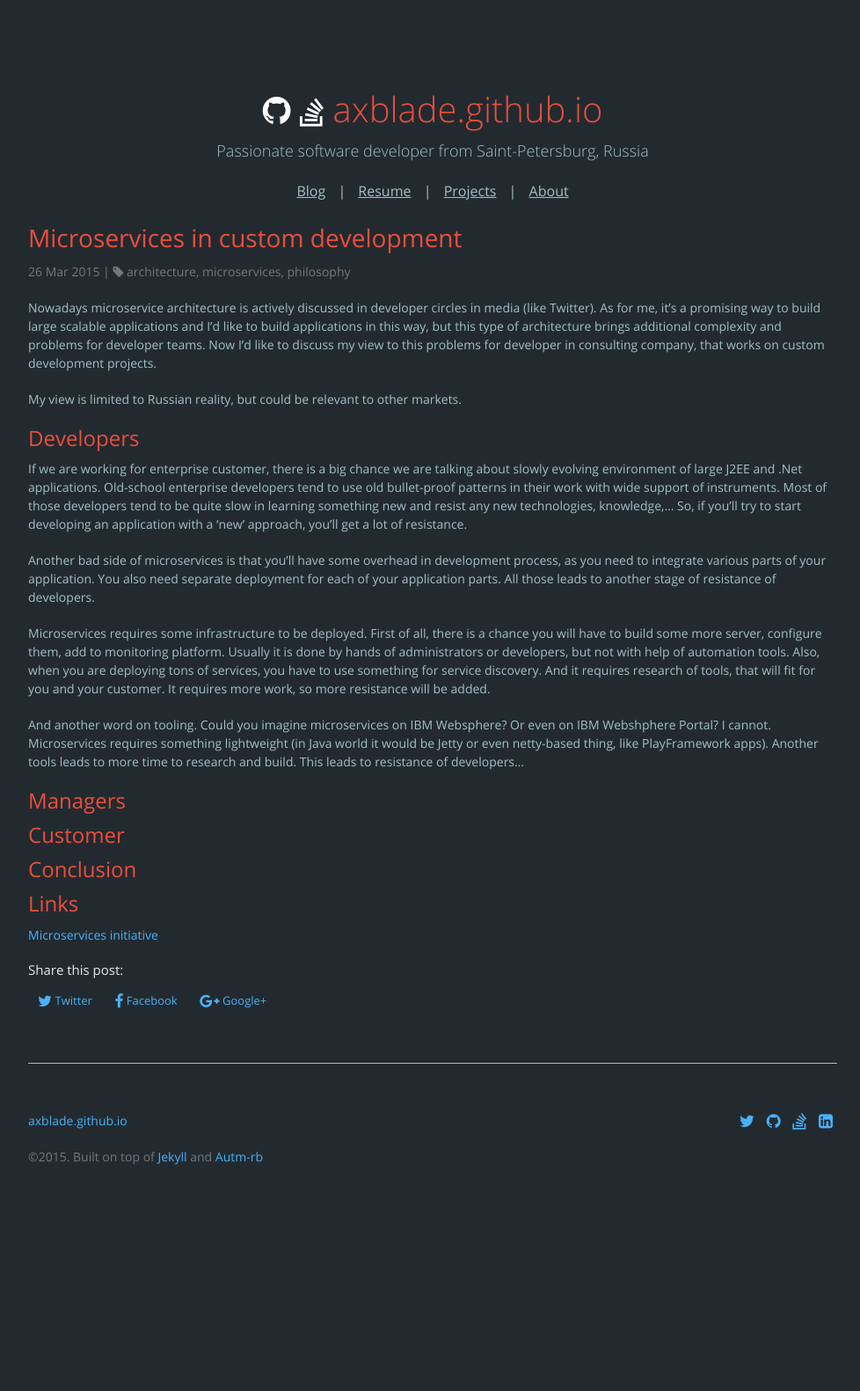
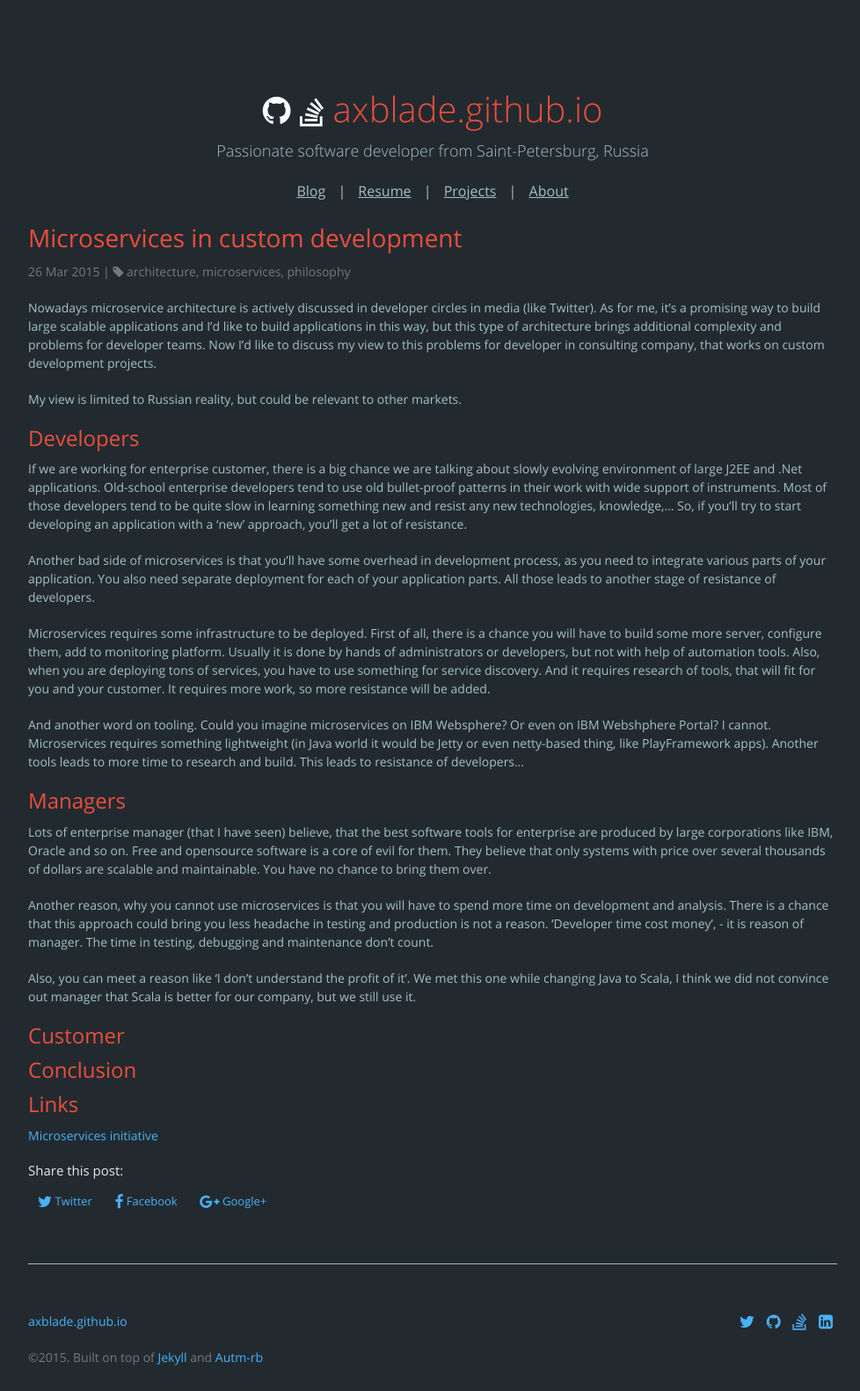
Before and after one commit to eugene-sy/eugene-sy.github.io, a Jekyll site: the page built from _posts/2015-03-26-microservices-in-custom-development.md, in a window 1280 px wide. Shown: the whole page at 88% size, without its empty margins (148-1126 px from the left). Built offline with Jekyll 4.4.1, drawn with Linux system fonts in a browser that asks for light colours; nearby versions of some CDN libraries; before the commit the page ends 1353 px from its top, so only the background shows below that.

Commit message:
manager section

```diff
--- a/_posts/2015-03-26-microservices-in-custom-development.md
+++ b/_posts/2015-03-26-microservices-in-custom-development.md
@@ -29,7 +29,16 @@ Microservices requires something lightweight (in Java world it would be Jetty or
 
 ## Managers
 
+Lots of enterprise manager (that I have seen) believe, that the best software tools for enterprise are produced by large corporations like IBM, Oracle and so on.
+Free and opensource software is a core of evil for them. They believe that only systems with price over several thousands of dollars are scalable and maintainable.
+You have no chance to bring them over.
+
+Another reason, why you cannot use microservices is that you will have to spend more time on development and analysis. There is a chance that this approach could bring you less headache in testing and production is not a reason. 'Developer time cost money', - it is reason of manager. The time in testing, debugging and maintenance don't count.
+
+Also, you can meet a reason like 'I don't understand the profit of it'. We met this one while changing Java to Scala, I think we did not convince out manager that Scala is better for our company, but we still use it.
+
 ## Customer
+
 
 ## Conclusion
 
```
